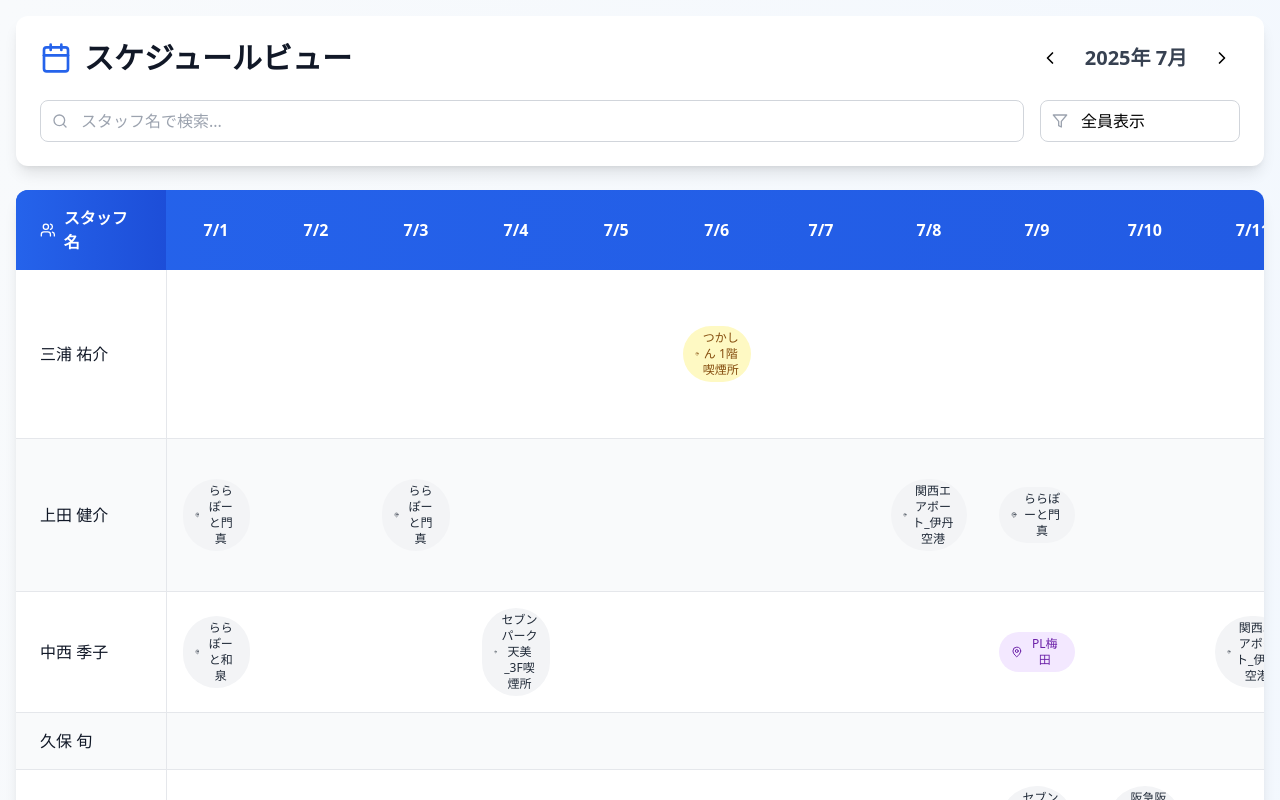
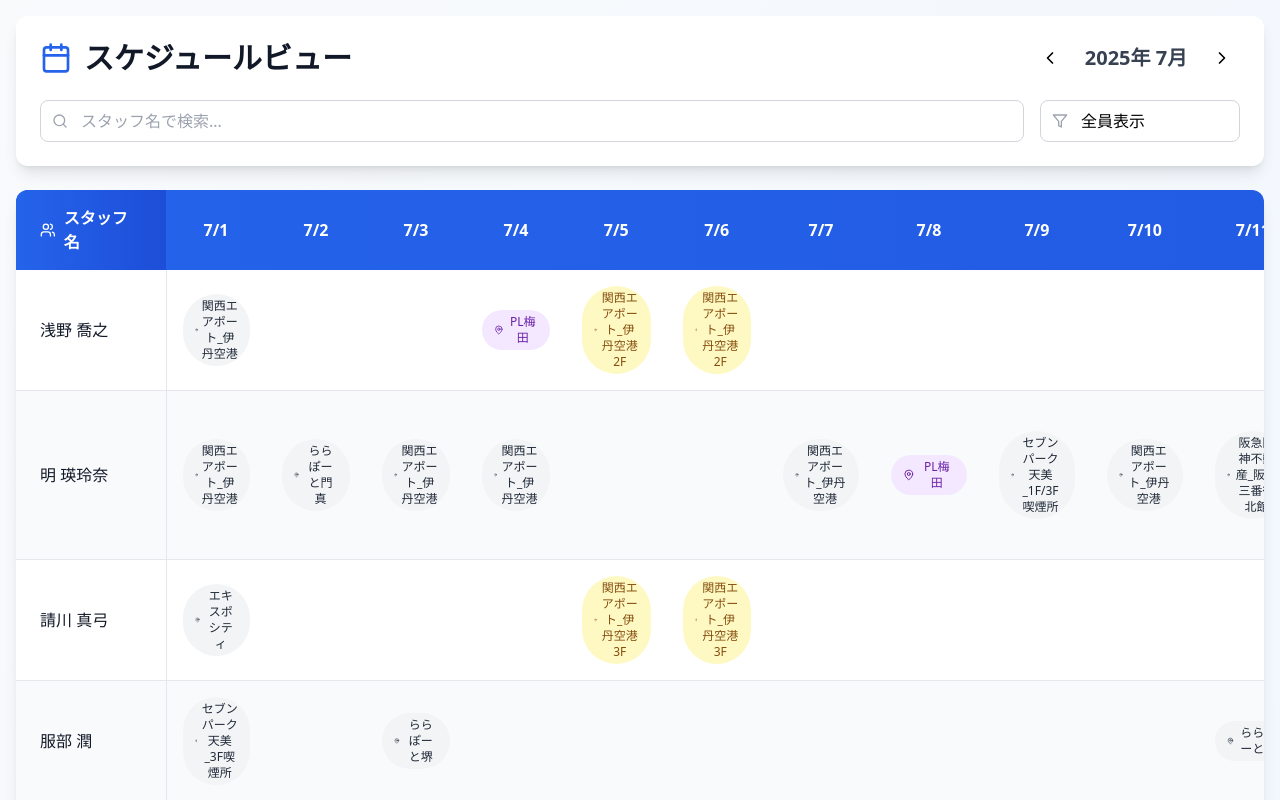
Before and after one commit to matsuaya/bolt_new, a React (Vite) app: page / in a window 1280 px wide. Shown: the top 800 px of the page. Built offline with nearby package versions, Linux system fonts and the light colour scheme.

Commit message:
スタッフ情報に基づいてスケジュールビューをフィルタリング

```diff
--- a/src/components/ScheduleViewer.tsx
+++ b/src/components/ScheduleViewer.tsx
@@ -134,12 +134,14 @@ const ScheduleViewer: React.FC = () => {
 
   // Get unique people and filter based on search
   const people = useMemo(() => {
-    // Only show staff names that exist in staff info CSV
-    return staffNames.filter(person =>
+    // Only show people who have schedules AND exist in staff info CSV
+    const peopleWithSchedules = Object.keys(personSchedule);
+    return peopleWithSchedules.filter(person =>
+      staffNames.includes(person) &&
       person.toLowerCase().includes(searchTerm.toLowerCase()) &&
       (selectedPerson === '' || person === selectedPerson)
     );
-  }, [staffNames, searchTerm, selectedPerson]);
+  }, [personSchedule, staffNames, searchTerm, selectedPerson]);
 
   const monthNames = [
     '1月', '2月', '3月', '4月', '5月', '6月',
```
